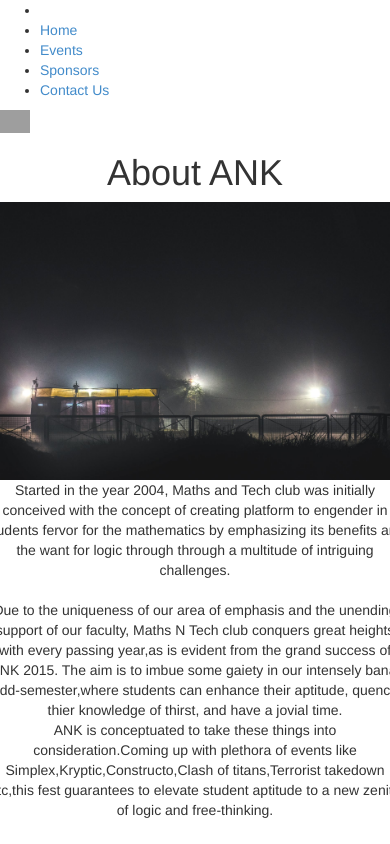
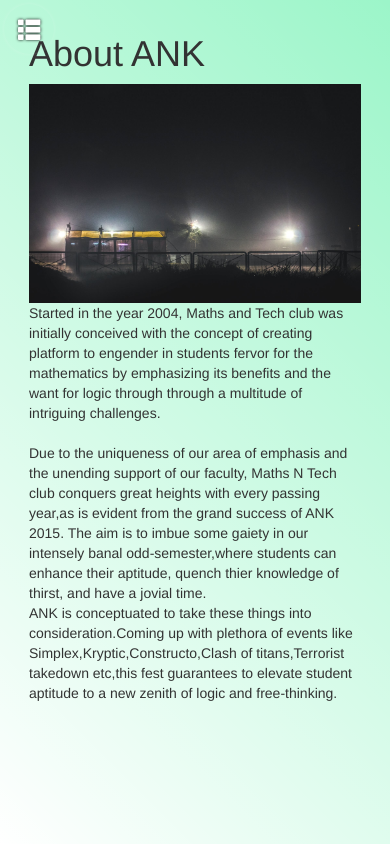
Before and after one commit to NITDgpOS/festcms, a Django app: template festflow/templates/festflow/about.html in a window 390 px wide; the page is wider, and only the part inside the window is pictured. Run offline with Django 3.2, Linux system fonts and the light colour scheme; the template is opened without the code that fills it, so the values that code supplies are empty; some libraries are stand-ins or nearby versions; grey boxes are pictures that could not be loaded.

Commit message:
Design about page and change styles

```diff
--- /dev/null
+++ b/festflow/static/css/about.css
@@ -0,0 +1,29 @@
+@keyframes colorchange
+{
+  0%   {background: #0790e7;}
+  25%  {background: #07d7e7;}
+  50%  {background: #07e778;}
+  75%  {background: #07e778;}
+  100% {background: #0790e7;}
+}
+
+#background-container {
+	width: 100vw;
+	height: 100vh;
+	overflow: auto;
+	background: linear-gradient( 64deg, rgba(0,0,0,0.6), rgba(255,255,255,0.2) );
+	animation-name: colorchange;
+	animation-duration: 10s;
+	animation-iteration-count: infinite;
+	animation-timing-function: linear;
+}
+
+#about-content-contaier {
+	background: linear-gradient( 45deg, rgba(255,255,255,255.6), rgba(255,255,255,0.6) );
+}
+
+.about-content-row {
+	padding: 1em;
+	padding-bottom: 2em;
+	min-height: 100vh;
+}
--- a/festflow/static/css/nav.css
+++ b/festflow/static/css/nav.css
@@ -47,6 +47,7 @@
 	box-shadow: 0px 0px 9px -4px #fff;
 	margin: 0.2em;
 	border-radius: 50%;
+	text-shadow: 0px 0px 3px #000;
 	animation-name: glow_nav;
 	animation-duration: 4s;
 	animation-iteration-count: infinite;
@@ -67,7 +68,7 @@
 	display: none;
 	width: 18em;
 	max-width: 100vw;
-	background: #000;
+	background: rgba(0,0,0, 0.9);
 	height: 100vh;
 	max-height: 100vh;
 	overflow: auto;
--- a/festflow/templates/festflow/about.html
+++ b/festflow/templates/festflow/about.html
@@ -17,12 +17,11 @@
  <meta property="og:description" content="MNTC NIT Durgapur presents ANK 2016 | The Knowledge Fest" />
 
  {% load staticfiles %}
-    <!-- Bootstrap Core CSS -->
+ <!-- STYLE SHEETS-->
  <link href="{% static "css/bootstrap.min.css" %}" rel="stylesheet">
+ <link href= "{% static "css/nav.css" %}" rel="stylesheet">
 
-    <!-- Custom CSS -->
-    <link href="{% static "css/about.css" %}" rel="stylesheet">
-	 <link href="(% static "css/main.css" %}" rel="stylesheet">
+ <link href= "{% static "css/about.css" %}" rel="stylesheet">
 
  <!-- HTML5 Shim and Respond.js IE8 support of HTML5 elements and media queries -->
  <!-- WARNING: Respond.js doesn't work if you view the page via file:// -->
@@ -35,81 +34,55 @@
 </head>
 
 <body>
+    <!-- - NAVBAR - -->
+    <span id="nav_expand_button" class="glyphicon glyphicon-th-list"></span>
+    <nav id="main_nav">
+        <div id="menu_container">
+            <span id="menu_close" class="glyphicon glyphicon-remove-circle"></span>
 
-    <div id="wrapper">
+            <div id="nav_logo_container">
+                <img class="nav_logo" id="outer_logo_circle" src="{% static "images/logo_outer_circle.png" %}">
+                <img class="nav_logo" id="inner_logo_circle" src="{% static "images/logo_inner_circle.png" %}">
+                <img class="nav_logo" id="logo_inner_most" src="{% static "images/logo_inner_most.png" %}">
+            </div>
 
-        <!-- Sidebar -->
-        <div id="sidebar-wrapper">
-            <ul class="sidebar-nav">
-                <li class="sidebar-brand">
-                    <a href="#">
-
-                    </a>
-                </li>
-                <li>
-                    <a href="/">Home</a>
-                </li>
-		<li>
-                    <a href="/events">Events</a>
-                </li>
-                <li>
-                    <a href="/sponsors">Sponsors</a>
-                </li>
-                <li>
-                    <a href="/contact">Contact Us</a>
-                </li>
-
+            <ul class="nav_list">
+                <a href="/"><li class="nav_list_item">Home</li></a>
+                <a href="/about"><li class="nav_list_item">About</li></a>
+                <a href="/events"><li class="nav_list_item">Events</li></a>
+                <a href="/sponsors"><li class="nav_list_item">Sponsors</li></a>
+                <a href=""><li class="nav_list_item">Contact Us</li></a>
             </ul>
         </div>
-        <!-- /#sidebar-wrapper -->
+    </nav>
+    <!-- NAVBAR END -->
 
-        <!-- Page Content -->
-        <div id="page-content-wrapper">
-            <div class="container-fluid">
-                <div class="row">
-                    <div class="col-lg-12">
-                        <a href="#menu-toggle"  id="menu-toggle"> <img src="http://f.cl.ly/items/1U2c3b1215383h3a2T2r/icon-menu.svg" width="30px" /></a>
+    <!-- ABOUT -->
+    <div id="background-container">
+        <div class="container" id="about-content-contaier">
+            <div class="row about-content-row">
+                <div class="col-md-12 col-lg-12 col-sm-12">
+                <h1>About ANK</h1>
                 </div>
-			<div class="text-center">
-				<!--<div class="col-sm-8 col-sm-offset-2">-->
-					<h1 class="title-one">About ANK</h1>
-					<div class="row">
-						<div class="col-sm-6 wow fadeIn" data-wow-duration="2s" data-wow-delay="1000ms">
+                <div class="col-md-6 col-lg-6 col-sm-12">
                     <img src="{% static "images/aboutank1.jpg" %}" id="image" class="img-responsive" alt="ank-img">
                 </div>
-						<div class="col-sm-6 wow fadeIn" data-wow-duration="2s" data-wow-delay="1500ms">
-							<p> Started in the year 2004, Maths and Tech club was initially conceived with the concept of creating  platform to engender in students fervor for the mathematics by emphasizing its benefits and the want for logic through through a multitude of intriguing challenges.<br/><br/>
+                <div class="col-md-6 col-lg-6 col-sm-12">
+                    <p>
+                        Started in the year 2004, Maths and Tech club was initially conceived with the concept of creating  platform to engender in students fervor for the mathematics by emphasizing its benefits and the want for logic through through a multitude of intriguing challenges.<br/><br/>
                         Due to the uniqueness of our area of emphasis and the unending support of our faculty, Maths N Tech club conquers great heights with every passing year,as is evident from the grand success of ANK  2015. The aim is to imbue some gaiety in our intensely banal odd-semester,where students can enhance their aptitude, quench thier knowledge of thirst, and have a jovial time.<br/>
                         ANK is conceptuated to take these things into consideration.Coming up with  plethora of events like Simplex,Kryptic,Constructo,Clash of titans,Terrorist takedown etc,this fest guarantees to elevate student  aptitude to a new zenith of logic and free-thinking.
-							</p></div>
+                    </p>
+                </div>
+            </div>
         </div>
     </div>
 
-			</div>
-		</div>
-        </div>
-        <!-- /#page-content-wrapper -->
+    <!-- - - - -Default Script files- - - - -->
 
-    </div>
-    <!-- /#wrapper -->
-
-    <!-- jQuery -->
-    <script src="{% static "js/jquery.js" %}"></script>
-
-    <!-- Bootstrap Core JavaScript -->
-    <script src="{% static "js/bootstrap.min.js" %}"></script>
-
-    <!-- Menu Toggle Script -->
-    <script>
-    $("#menu-toggle").click(function(e) {
-        e.preventDefault();
-        $("#wrapper").toggleClass("toggled");
-    });
-    </script>
-
-				<script type="text/javascript" src="https://cdnjs.cloudflare.com/ajax/libs/smoothscroll/1.4.4/SmoothScroll.js"></script>
-				<script type="text/javascript" src="{% static "js/jquery.isotope.min.js" %}"></script>
-				<script type="text/javascript" src="{% static "js/main.js" %}"></script>
+    <script type="text/javascript" src="{% static "js/jquery.js" %}"></script>
+    <script type="text/javascript" src="{% static "js/bootstrap.min.js" %}"></script>
+    <script type="text/javascript" src="{% static "js/nav.js" %}"></script>
 
 </body>
 
```
Also changed, not shown: festflow/templates/festflow/index.html (+5 -2 lines), festflow/static/js/nav.js (renamed from festflow/static/js/main.js). Lines whose indentation alone changed are shown as unchanged.
